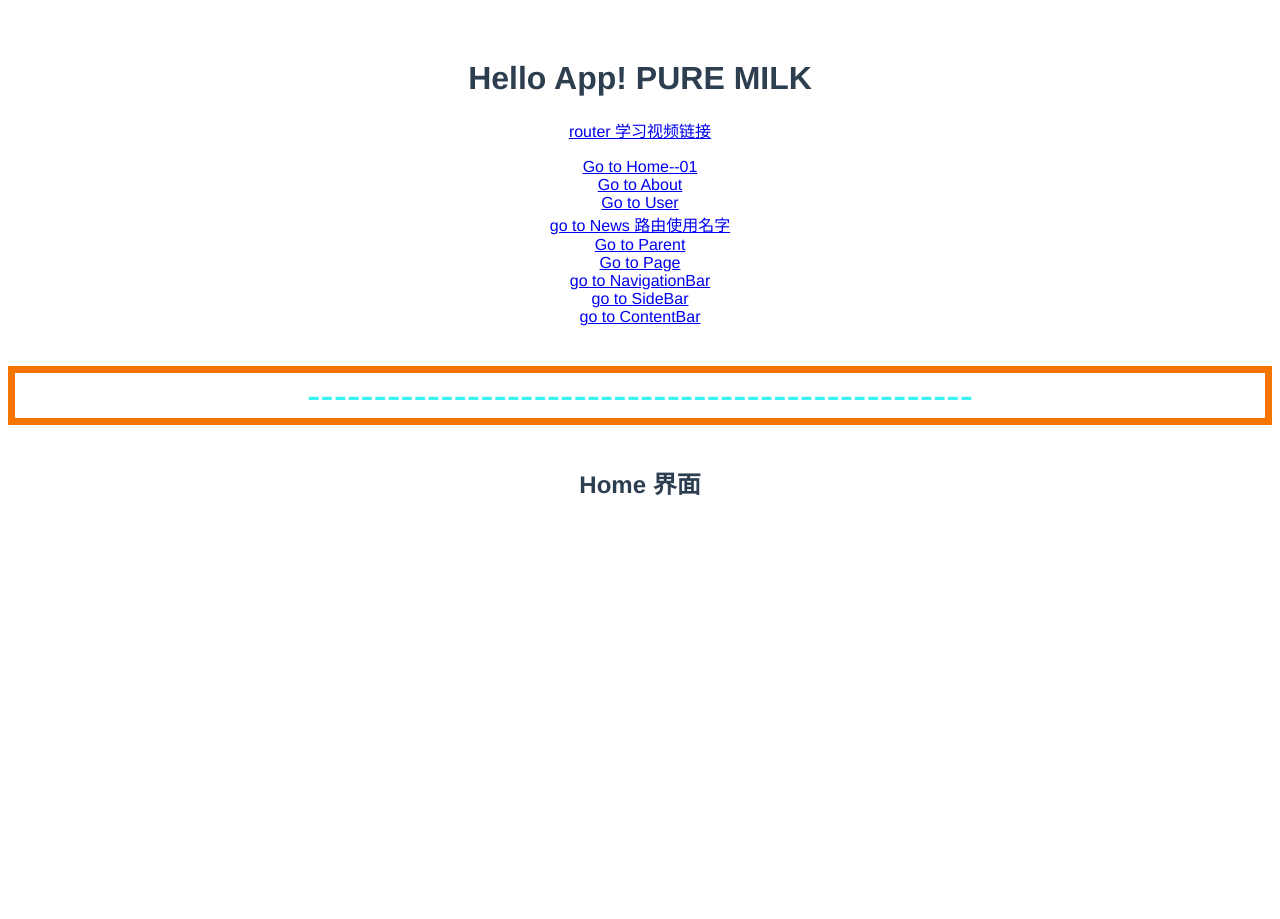
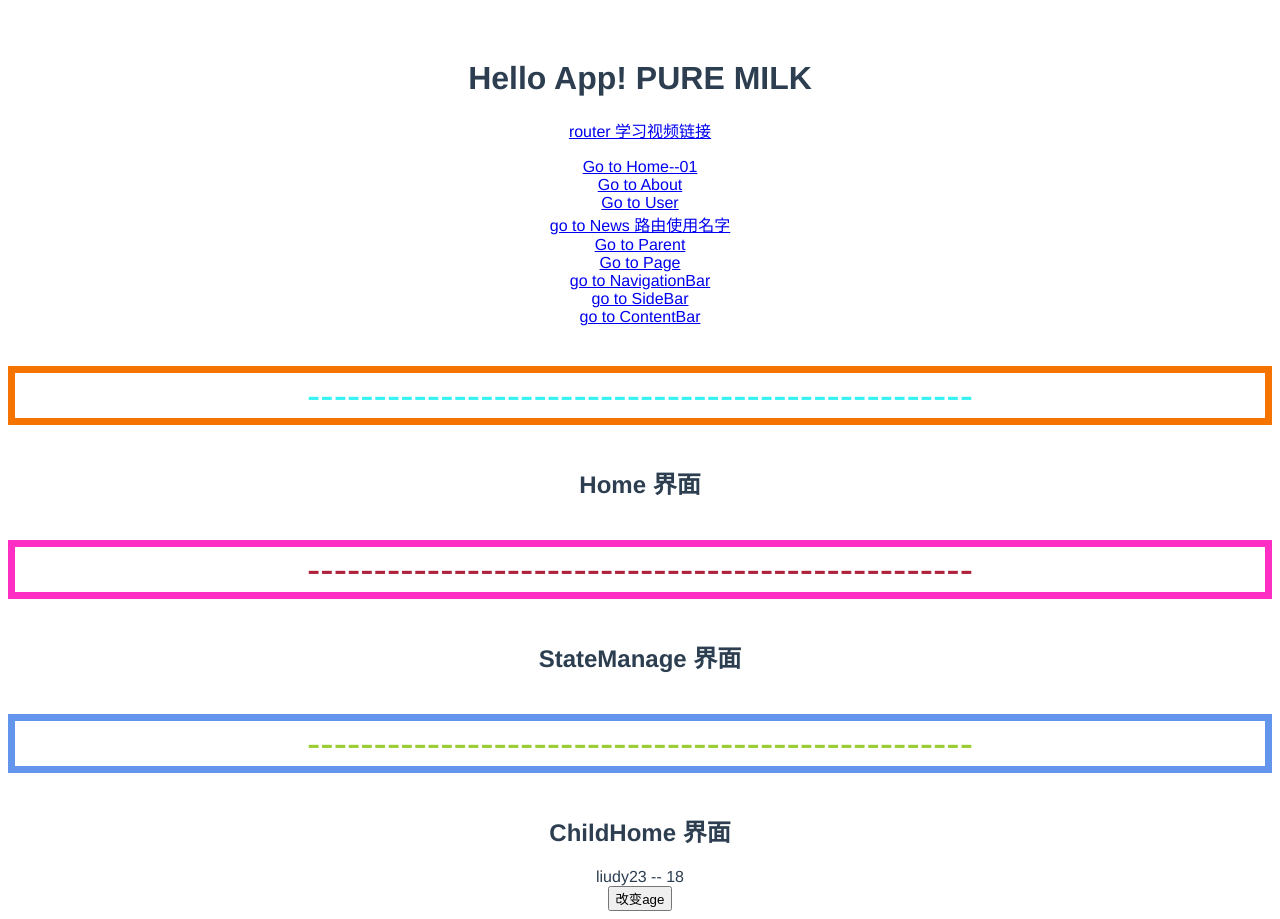
Before and after one commit to Deyi3417/learningVue3, a Vue app: page / in a window 1280 px wide. Before the commit the page ends 800 px from the top, so only its background shows below. Built offline with nearby package versions, Linux system fonts and the light colour scheme.

Commit message:
状态管理

```diff
--- a/src/App.vue
+++ b/src/App.vue
@@ -22,12 +22,14 @@ import CombinedAPI from "./components/组合式API/CombinedAPI.vue";
 import WatchAPI from "./components/组合式API/WatchAPI.vue";
 import SetupProps from "./components/组合式setup/SetupProps.vue";
 import RouterVue from "./router/RouterVue.vue";
+import StateManage from "./components/状态管理/StateManage.vue";
 // import Day03_style from "./components/Day03_style.vue";
 // import Day03_class from "./components/Day03_class.vue";
 </script>
 
 <template>
   <RouterVue></RouterVue>
+  <state-manage></state-manage>
 </template>
 
 <style>
--- /dev/null
+++ b/src/components/状态管理/ChileHome.vue
@@ -0,0 +1,29 @@
+<script>
+export default {
+  name: "ChileHome",
+  inject: ['store'],
+  methods: {
+    // 响应式的方法
+    updateAge: function () {
+      this.store.updateAge()
+    }
+  }
+}
+</script>
+
+<template>
+  <p style="color: yellowgreen; border: 7px solid cornflowerblue; font-size: 40px ">
+    --------------------------------------------------</p>
+  <div>
+    <h2>ChildHome 界面</h2>
+  </div>
+  <div>{{ store.state.name }} -- {{ store.state.age }}</div>
+  <button @click="updateAge">改变age</button>
+
+
+</template>
+
+
+<style scoped>
+
+</style>
--- /dev/null
+++ b/src/components/状态管理/StateManage.vue
@@ -0,0 +1,31 @@
+<script>
+/*
+Vue3 如何设置状态管理
+provide 与 inject(注射、注入) -- 跨级通信
+ */
+import ChileHome from "./ChileHome.vue";
+import store from "../../store";
+export default {
+  name: "StateManage",
+  components: {ChileHome},
+  provide:{
+    store,
+  },
+}
+</script>
+
+<template>
+  <div>
+    <p style="color: #b0213b; border: 7px solid #ff2fc4; font-size: 40px ">
+      --------------------------------------------------</p>
+    <div>
+      <h2>StateManage 界面</h2>
+    </div>
+    <ChileHome></ChileHome>
+  </div>
+
+</template>
+
+<style scoped>
+
+</style>
--- a/src/router/index.js
+++ b/src/router/index.js
@@ -2,8 +2,8 @@
 // const Home = { template: '<div>Home</div>' }
 // const About = { template: '<div>About</div>' }
 
-// 1.1 也可以从其他文件导入
-import About from "../views/About.vue";
+// 1.1 也可以从其他文件导入  --静态导入
+// import About from "../views/About.vue";
 import Home from "../views/Home.vue";
 import User from "../views/User.vue";
 import NotFound from "../views/NotFound.vue";
@@ -19,6 +19,9 @@ import Login from "../views/Login.vue";
 import NavigationBar from "../views/shop/NavigationBar.vue";
 import SideBar from "../views/shop/SideBar.vue";
 import ContentBar from "../views/shop/ContentBar.vue";
+
+// 路由懒加载 用到的时候再进行加载 about示例
+const About = () => import('../views/About.vue')
 
 // 2. 定义一些路由
 // 每个路由都需要映射到一个组件。
@@ -71,7 +74,7 @@ const routes = [
             // if ("条件不成立") {
             //     不放行
             // }
-            if (123 === 1213) {
+            if (123 === 123) {
                 next()
             }
 
--- /dev/null
+++ b/src/store/index.js
@@ -0,0 +1,20 @@
+// 状态的集中管理
+// 1. 数据实现响应式
+// ref reactive --->对象中存储这状态message,age,counter
+
+import {reactive} from "vue";
+
+const store = {
+    state: reactive({
+        name: "liudy23",
+        age: 18
+    }),
+
+    // 定义一个函数
+    updateAge: function () {
+        this.state.age = 9
+    },
+}
+
+// 2. 如何再APP组件中通过provide提供
+export default store
```
